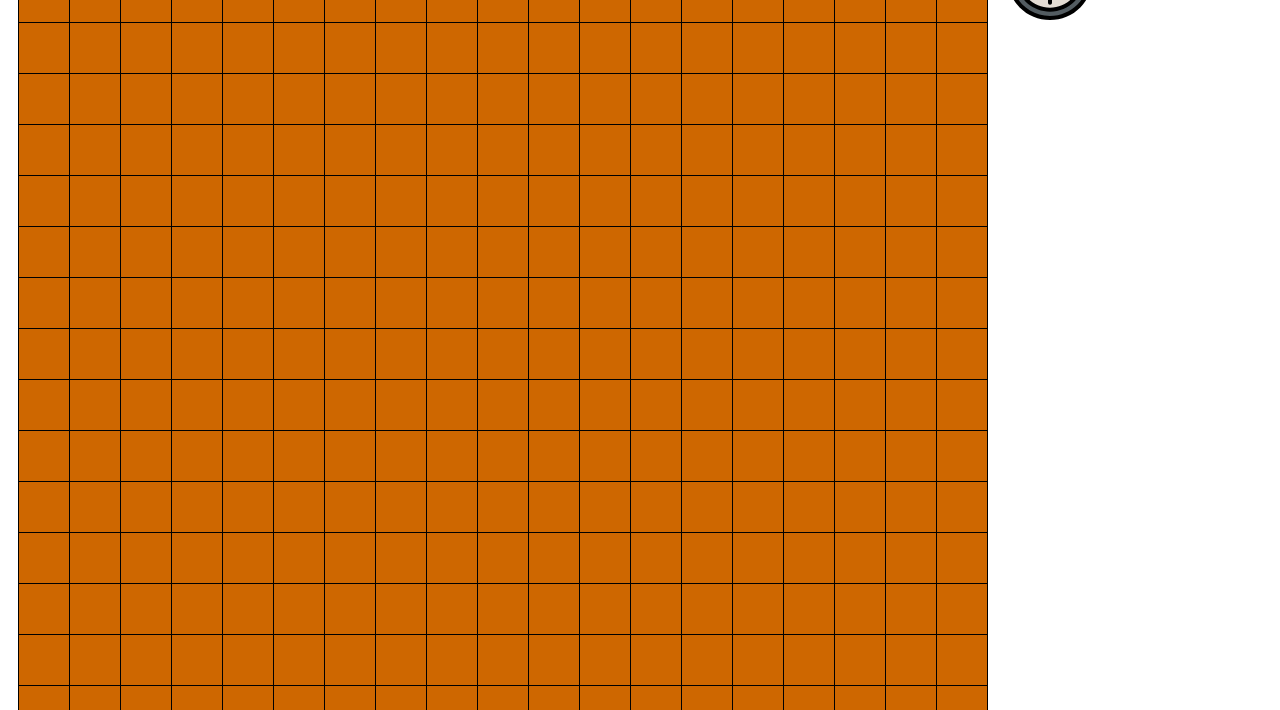
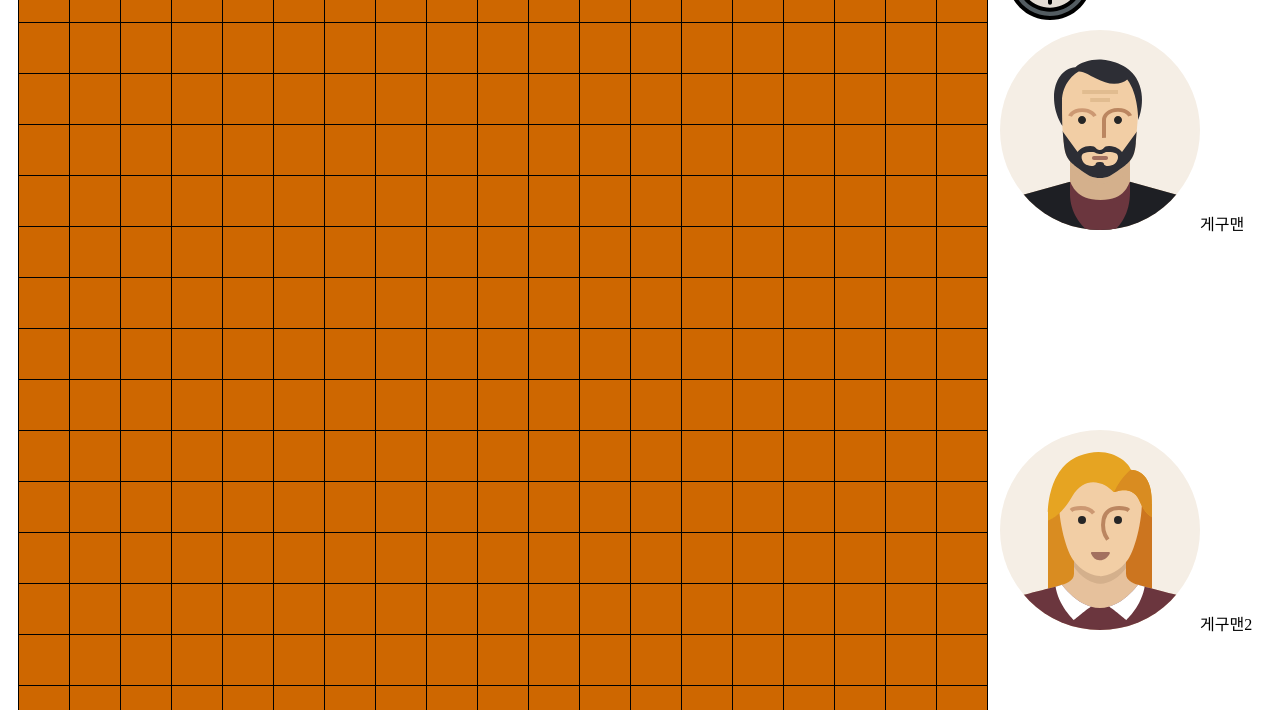
Before and after one commit to tjdrhd1207/Omok, a plain HTML site: page index.html in a window 1280 px wide. Shown: the part 90-800 px from the top of the page. Drawn offline with Linux system fonts and the light colour scheme.

Commit message:
user관련 container추가가

```diff
--- a/main.js
+++ b/main.js
@@ -20,12 +20,53 @@ class OmokGame {
         this.boardSize = 19;
         this.board = document.querySelector(boardSelector);
         this.timer = new Timer(this.board);
+        const tempUser = {
+            userId : '게구맨',
+            userImg : './man_icon.svg'
+        };
+
+        const tempUser2 = {
+            userId: '게구맨2',
+            userImg : './woman_icon.svg'
+        };
+
+        this.user = new User(tempUser);
+        this.user2 = new User(tempUser2);
+        this.setUserContainer(this.user, this.user2);
         this.createBoard();
     }
     clear() {
 
         // this.square = null;
         // this.area = null;
+    }
+
+    setUserContainer(user1, user2) {
+        const userContainer = document.createElement("div");
+        userContainer.classList.add("userContainer");
+        this.board.appendChild(userContainer);
+
+        const firstUserContainer = document.createElement("div");
+        const userName = document.createElement("span");
+        const userImg = document.createElement("img");
+        userName.innerHTML = user1.userId;
+        userImg.setAttribute("src", user1.userImg);
+        userImg.setAttribute("class", "userImg");
+        firstUserContainer.append(userImg);
+        firstUserContainer.append(userName);
+        firstUserContainer.classList.add("firstUserContainer");
+        userContainer.appendChild(firstUserContainer);
+
+        const secondUserContainer = document.createElement("div");
+        const user2Name = document.createElement("span");
+        const user2Img = document.createElement("img");
+        user2Name.innerHTML = user2.userId;
+        user2Img.setAttribute("src", user2.userImg);
+        user2Img.setAttribute("class", "userImg");
+        secondUserContainer.append(user2Img);
+        secondUserContainer.append(user2Name);
+        secondUserContainer.classList.add("secondUserContainer");
+        userContainer.appendChild(secondUserContainer);
     }
 
     createBoard() {
@@ -97,7 +138,6 @@ class Timer {
     constructor(parentElement) {
         this.timerImgContainer = this.createTimerImgContainer();
         this.newTimer = this.createNewTimer();
-        console.log(parentElement);
         parentElement.appendChild(this.timerImgContainer);
         parentElement.appendChild(this.newTimer);
     }
@@ -112,6 +152,16 @@ class Timer {
         const newTimer = document.createElement("div");
         newTimer.classList.add("timer");
         return newTimer;
+    }
+}
+
+class User {
+    constructor(user) {
+        this.userId = user.userId;
+        this.userImg = user.userImg;
+    }
+    changeTurn() {
+        console.log("턴바꾸기");
     }
 }
 
--- a/style.css
+++ b/style.css
@@ -111,3 +111,26 @@
 .latestPut {
     border: 3px solid red;
 }
+
+.userContainer {
+    position: absolute;
+    top: 120px;
+    left: 1000px;
+    width: 300px;
+    height: 800px;
+    display: flex;
+    flex-direction: column;
+}
+
+.firstUserContainer {
+    flex: 1;
+}
+
+.secondUserContainer {
+    flex: 1;
+}
+
+.userImg {
+    width : 200px;
+    height: 200px;
+}
```
Also changed, not shown: man_icon.svg (added), woman_icon.svg (added).
